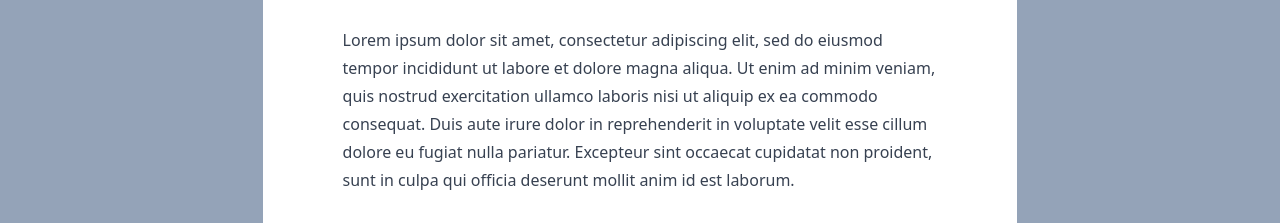
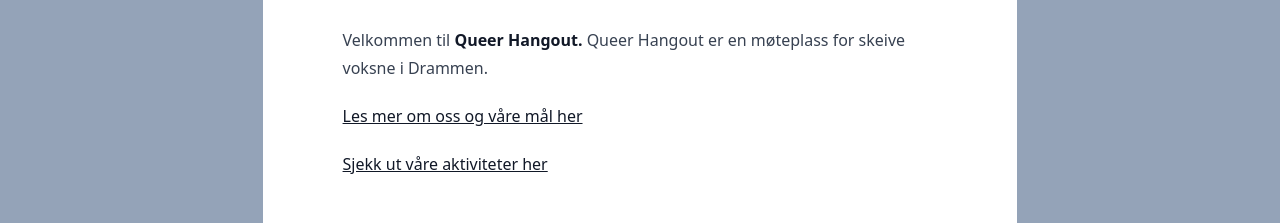
Before and after one commit to Queer-Hangout/queer-hangout-hjemmeside, a Gatsby site: page / in a window 1280 px wide. Shown: the part 270-493 px from the top of the page. Built offline with nearby package versions, Linux system fonts and the light colour scheme; Gatsby itself is replaced by a stand-in of ours.

Commit message:
Update index.mdx

```diff
--- a/content/pages/index.mdx
+++ b/content/pages/index.mdx
@@ -1,12 +1,14 @@
 ---
 title: Hjem
-description: Lorem ipsum dolor sit amet, consectetur adipiscing elit, sed do eiusmod tempor incididunt ut labore et dolore magna aliqua. Ut enim ad minim veniam, quis nostrud exercitation ullamco laboris nisi ut aliquip ex ea commodo consequat.
+description: Queer Hangout er en møteplass for voksne skeive i Drammen!
 slug: /
 menu: 0
 ---
 
 # Queer Hangout i Drammen
 
-Lorem ipsum dolor sit amet, consectetur adipiscing elit, sed do eiusmod tempor incididunt ut labore et dolore magna aliqua. Ut enim ad minim veniam, quis nostrud exercitation ullamco laboris nisi ut aliquip ex ea commodo consequat. Duis aute irure dolor in reprehenderit in voluptate velit esse cillum dolore eu fugiat nulla pariatur. Excepteur sint occaecat cupidatat non proident, sunt in culpa qui officia deserunt mollit anim id est laborum.
+Velkommen til **Queer Hangout.** Queer Hangout er en møteplass for skeive voksne i Drammen.
 
-![Alt text](../images/test-img.jpeg "Copyright: Blablabla")
+[Les mer om oss og våre mål her](https://queerhangout.no/om-oss)
+
+[Sjekk ut våre aktiviteter her](https://queerhangout.no/hva-skjer)
```
